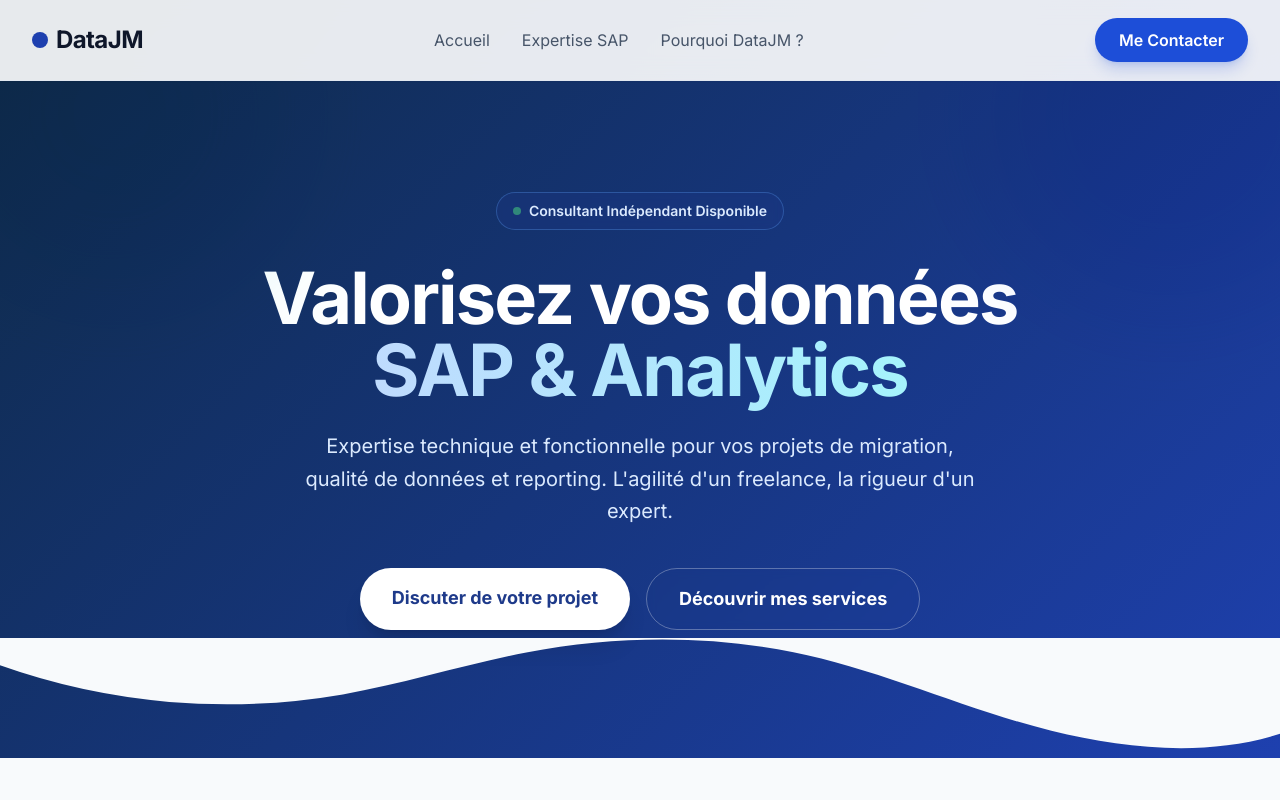
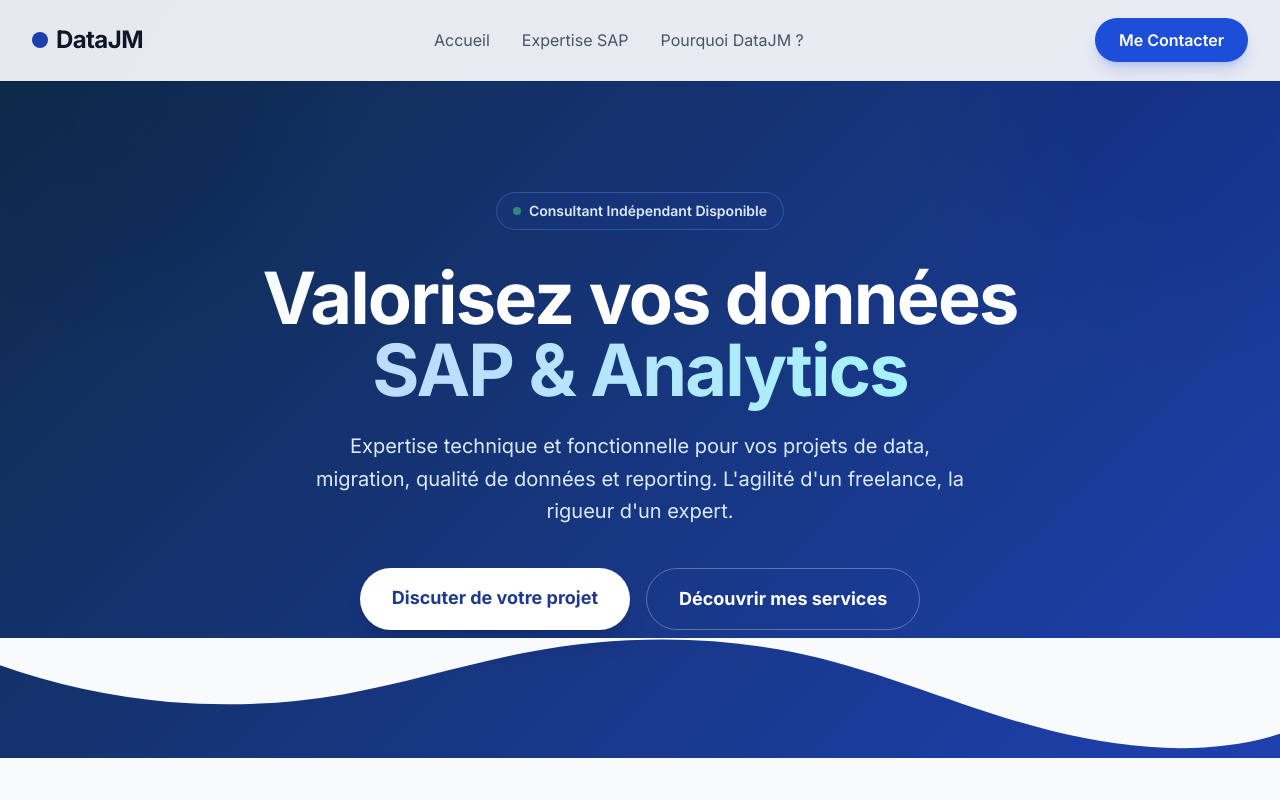
Before and after one commit to jeromemathieu/site-datajm, a plain HTML site: page index.html in a window 1280 px wide. Shown: the top 800 px of the page. Drawn offline with nearby package versions, Linux system fonts and the light colour scheme; some icons are missing.

Commit message:
correction messages 2

```diff
--- a/index.html
+++ b/index.html
@@ -89,7 +89,8 @@
                     Analytics</span>
             </h1>
             <p class="text-xl text-blue-100 max-w-2xl mx-auto mb-10 leading-relaxed">
-                Expertise technique et fonctionnelle pour vos projets de migration, qualité de données et reporting.
+                Expertise technique et fonctionnelle pour vos projets de data, migration, qualité de données et
+                reporting.
                 L'agilité d'un freelance, la rigueur d'un expert.
             </p>
             <div class="flex flex-col sm:flex-row justify-center gap-4">
```
